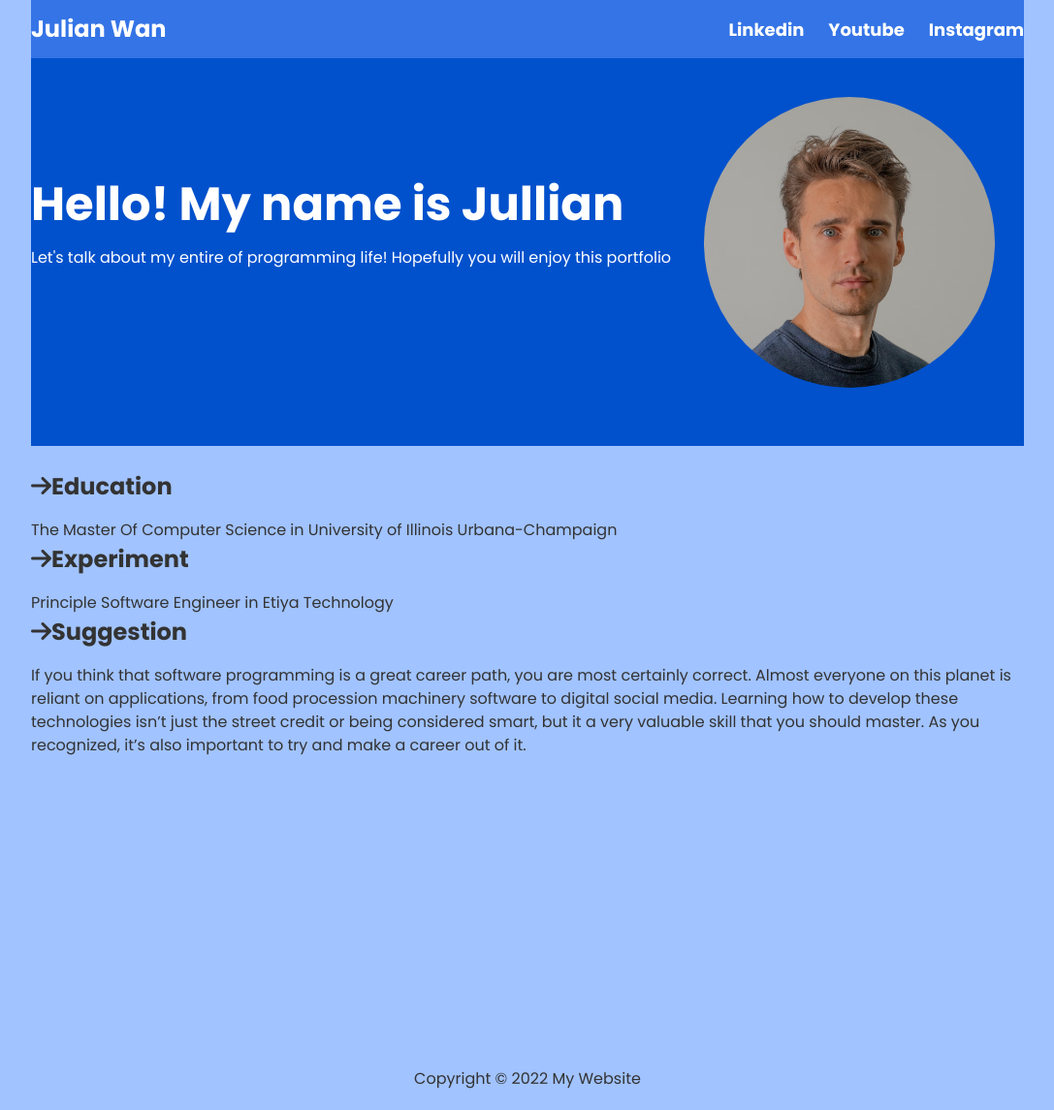
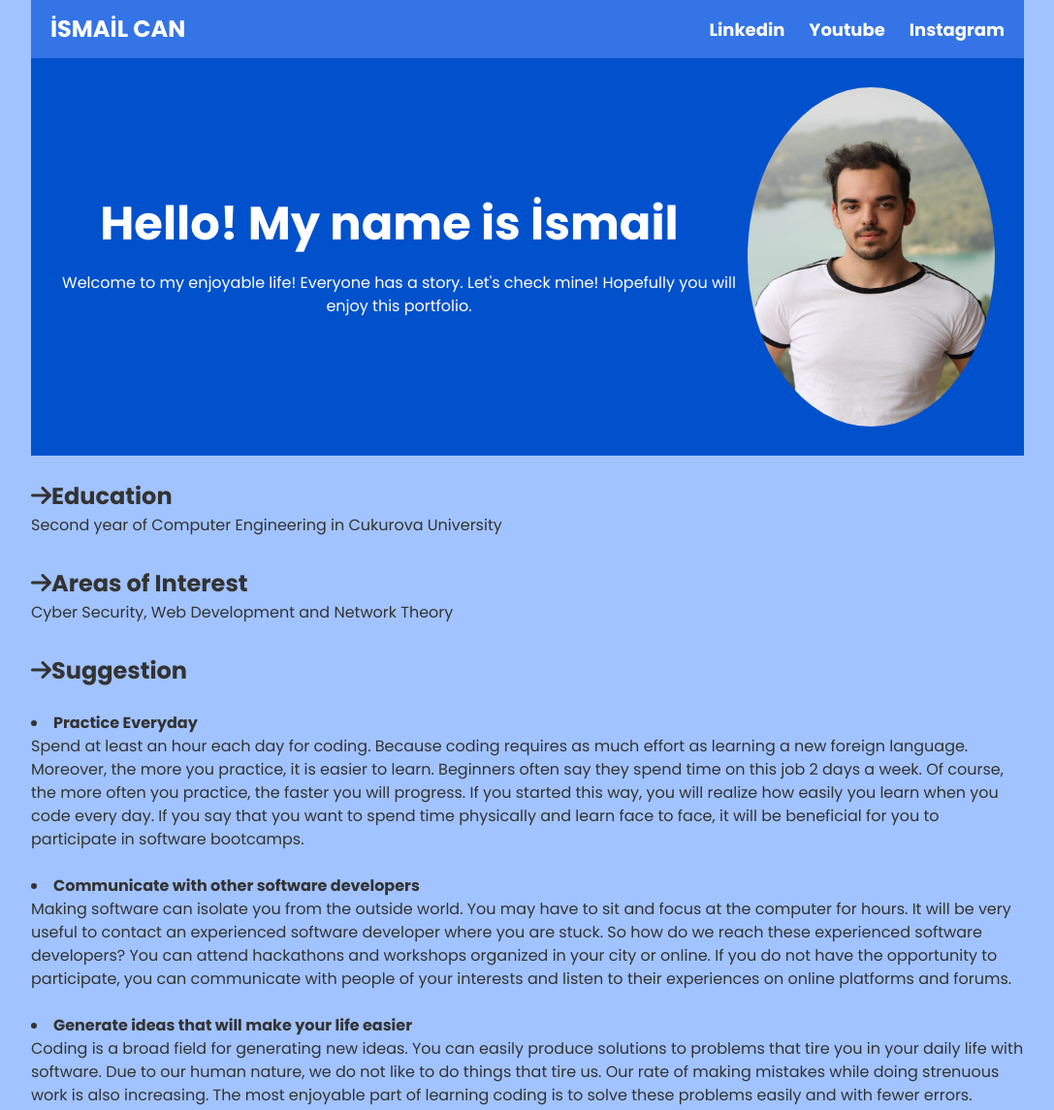
Before and after one commit to ismaillcann/mywebsite_ismail, a plain HTML site: page mywebsite/index.html in a window 1280 px wide. Shown: the top 1145 px of the page at 97% size, without its empty margins (96-1183 px from the left). Drawn offline with Linux system fonts and the light colour scheme.

Commit message:
içerik düzeltildi, son basic şeklini aldı.

```diff
--- a/mywebsite/index.html
+++ b/mywebsite/index.html
@@ -26,25 +26,25 @@
     <div class="inside">
       <nav class="navbar">
         <div class="container">
-          <div class="logo">Julian Wan</div>
+          <div class="logo">İSMAİL CAN</div>
           <ul class="nav">
             <li>
               <a
-                href="https://www.linkedin.com"
+                href="https://www.linkedin.com/in/ismail-can-850698218/"
                 target="_blank"
                 >Linkedin</a
               >
             </li>
             <li>
               <a
-                href="https://www.youtube.com"
+                href="https://www.youtube.com/c/Freecodecamp"
                 target="_blank"
                 >Youtube</a
               >
             </li>
             <li>
               <a
-                href="https://www.instagram.com"
+                href="https://www.instagram.com/ismailll_cannn/?hl=tr"
                 target="_blank"
                 >Instagram</a
               >
@@ -55,11 +55,14 @@
 
       <header class="header">
         <div class="container">
-          <div>
-            <h1>Hello! My name is Jullian</h1>
-            <p>Let's talk about my entire of programming life! Hopefully you will enjoy this portfolio</p>
+          <div class="description">
+            <h1>Hello! My name is İsmail</h1>
+            <p>
+              Welcome to my enjoyable life! Everyone has a story. Let's check mine! Hopefully you will enjoy this
+              portfolio.
+            </p>
           </div>
-          <img src="../pictures/profilephoto.png" />
+          <img src="../pictures/myprofilephoto.jpg" />
         </div>
       </header>
       <br />
@@ -67,23 +70,46 @@
         <div class="container">
           <div class="box">
             <h2><i class="fa-solid fa-arrow-right"></i>Education</h2>
-            <p>The Master Of Computer Science in University of Illinois Urbana-Champaign</p>
+            <p>Second year of Computer Engineering in Cukurova University</p>
           </div>
 
           <div class="box">
-            <h2><i class="fa-solid fa-arrow-right"></i>Experiment</h2>
-            <p>Principle Software Engineer in Etiya Technology</p>
+            <h2><i class="fa-solid fa-arrow-right"></i>Areas of Interest</h2>
+            <p>Cyber Security, Web Development and Network Theory</p>
           </div>
 
           <div class="box">
             <h2><i class="fa-solid fa-arrow-right"></i>Suggestion</h2>
-            <p>
-              If you think that software programming is a great career path, you are most certainly correct. Almost
-              everyone on this planet is reliant on applications, from food procession machinery software to digital
-              social media. Learning how to develop these technologies isn’t just the street credit or being considered
-              smart, but it a very valuable skill that you should master. As you recognized, it’s also important to try
-              and make a career out of it.
-            </p>
+            <br/>
+            <li>
+              <strong>Practice Everyday</strong>
+              <ul>
+
+                  Spend at least an hour each day for coding. Because coding requires as much effort as learning a new
+                  foreign language. Moreover, the more you practice, it is easier to learn. Beginners often say they
+                  spend time on this job 2 days a week. Of course, the more often you practice, the faster you will
+                  progress. If you started this way, you will realize how easily you learn when you code every day. If
+                  you say that you want to spend time physically and learn face to face, it will be beneficial for you
+                  to participate in software bootcamps.
+
+              </ul>
+            </li>
+              <br/>
+              <li>
+                <strong>Communicate with other software developers</strong>
+                <ul>
+                 Making software can isolate you from the outside world. You may have to sit and focus at the computer for hours. It will be very useful to contact an experienced software developer where you are stuck. So how do we reach these experienced software developers?
+ You can attend hackathons and workshops organized in your city or online. If you do not have the opportunity to participate, you can communicate with people of your interests and listen to their experiences on online platforms and forums.
+                </ul>
+              </li>
+              <br/>
+              <li>
+                <strong>Generate ideas that will make your life easier</strong>
+                <ul>
+                  Coding is a broad field for generating new ideas. You can easily produce solutions to problems that tire you in your daily life with software. Due to our human nature, we do not like to do things that tire us. Our rate of making mistakes while doing strenuous work is also increasing. The most enjoyable part of learning coding is to solve these problems easily and with fewer errors.
+                </ul>
+              </li>
+            </li>
           </div>
         </div>
       </section>
--- a/mywebsite/style.css
+++ b/mywebsite/style.css
@@ -18,15 +18,22 @@ body {
 }
 
 img {
+  height: 350px;
   width: 300px;
-  margin-top: 40px;
+  margin-top: 30px;
+  margin-bottom: 30px;
+  margin-right: 30px;
   align-items: flex-end;
-  margin-right: 30px;
 }
 
-h1,
+h1 {
+  margin-bottom: 20px;
+}
 h2 {
-  margin-bottom: 15px;
+  margin-bottom: 0;
+}
+.container p {
+  margin-left: 0;
 }
 
 ul {
@@ -42,6 +49,22 @@ ul {
 .container img {
   border-radius: 70%;
 }
+
+.description p {
+  margin-left: 20px;
+}
+
+.boxes p {
+  margin-left: 0;
+}
+
+.box {
+  margin-bottom: 30px;
+}
+
+.nav {
+  margin-right: 20px;
+}
 .navbar {
   background: #3474e6;
   color: #fff;
@@ -49,6 +72,7 @@ ul {
 }
 
 .navbar .logo {
+  margin-left: 20px;
   font-size: x-large;
   font-weight: bold;
 }
@@ -98,6 +122,7 @@ ul {
   display: flex;
   align-items: center;
   justify-content: space-between;
+  text-align: center;
 }
 
 .boxes .container {
```
Also changed, not shown: pictures/favicon.ico (added), pictures/flexboxlogo.jpg (deleted), pictures/myprofilephoto.jpg (added).
